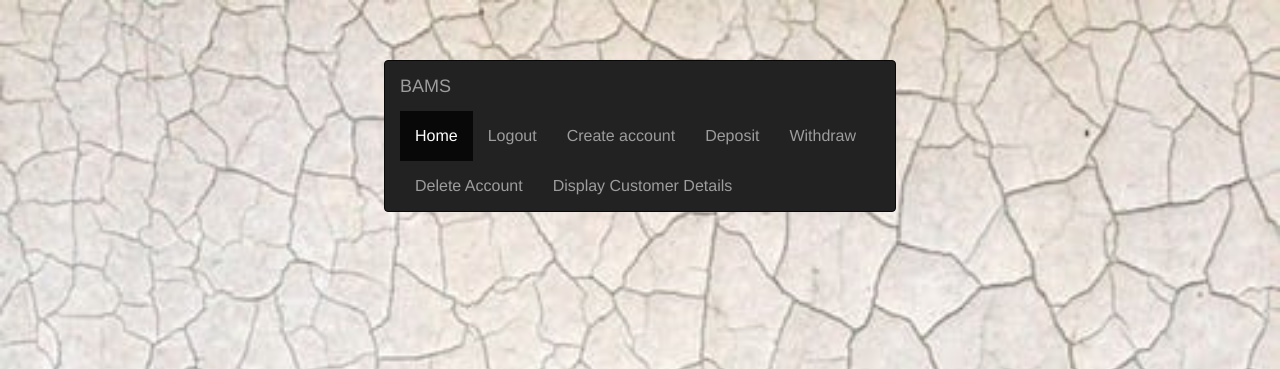
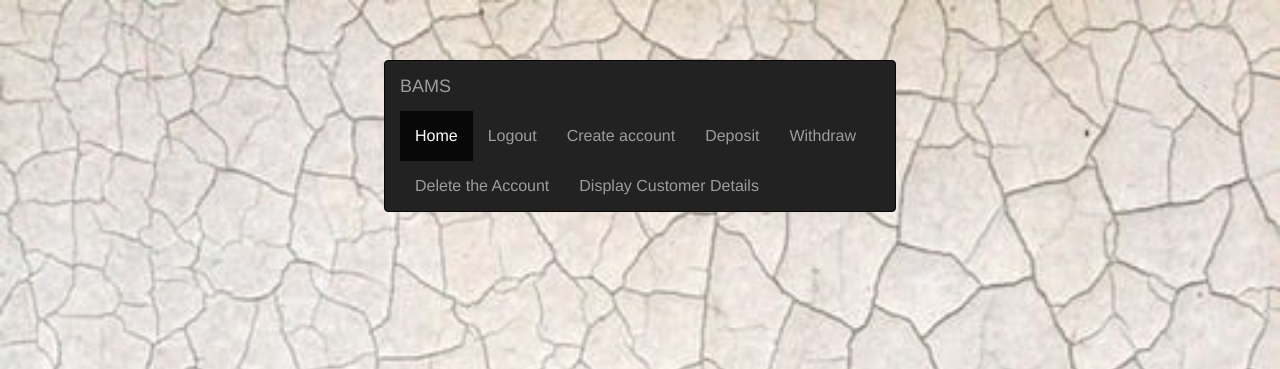
Before and after one commit to JISHMAKP123/BAMS, a Flask app: page /menu in a window 1280 px wide. Shown: the top 369 px of the page. Run offline with Flask 2, Linux system fonts and the light colour scheme; the visitor is signed in with stand-in values (Sample User, id 1); some libraries are stand-ins or nearby versions.

Commit message:
menu name

```diff
--- a/app_package/templates/menu.html
+++ b/app_package/templates/menu.html
@@ -19,7 +19,7 @@
 	  <li><a href="{{url_for('newaccount')}}">Create account</a></li>
 	  <li ><a href="{{url_for('deposite_money')}}">Deposit </a></li>
       <li><a href="{{url_for('withdraw_money')}}">Withdraw </a></li>
-      <li><a href="{{url_for('deleteaccount')}}">Delete Account</a></li>
+      <li><a href="{{url_for('deleteaccount')}}">Delete the Account</a></li>
       <li><a href="{{url_for('display_details')}}">Display Customer  Details</a></li>
     </ul>
   </div>
```
